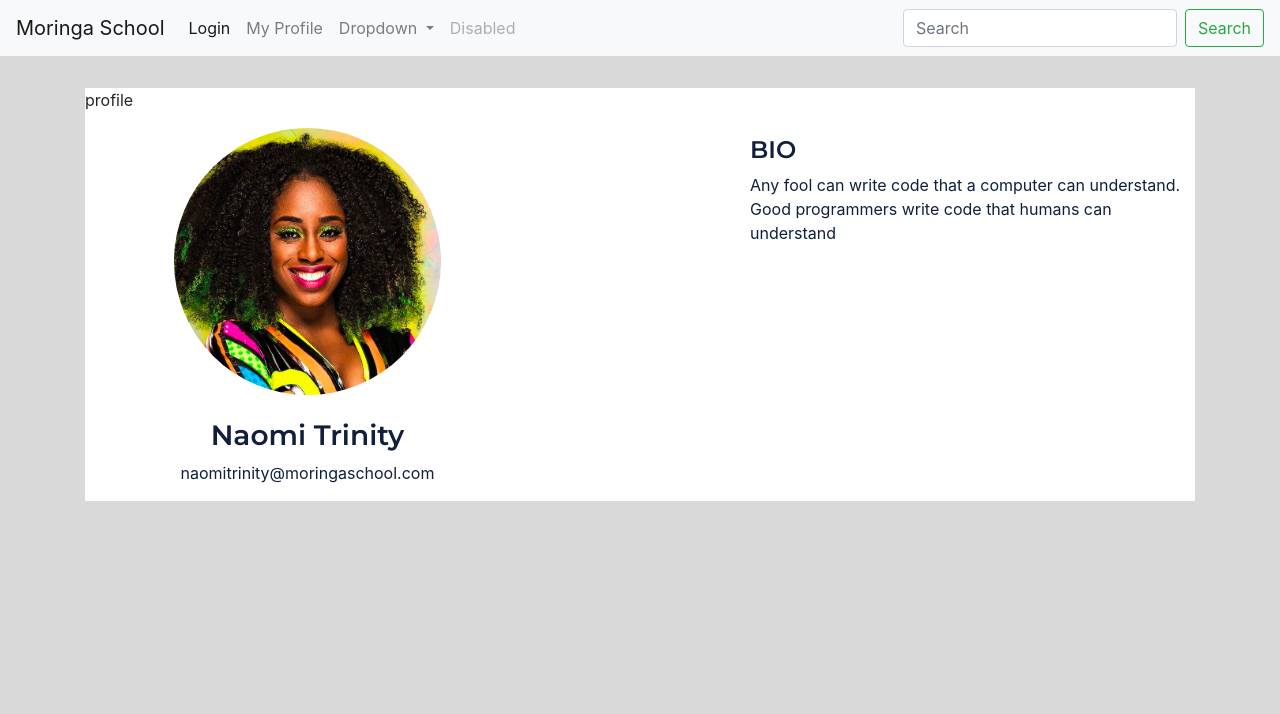
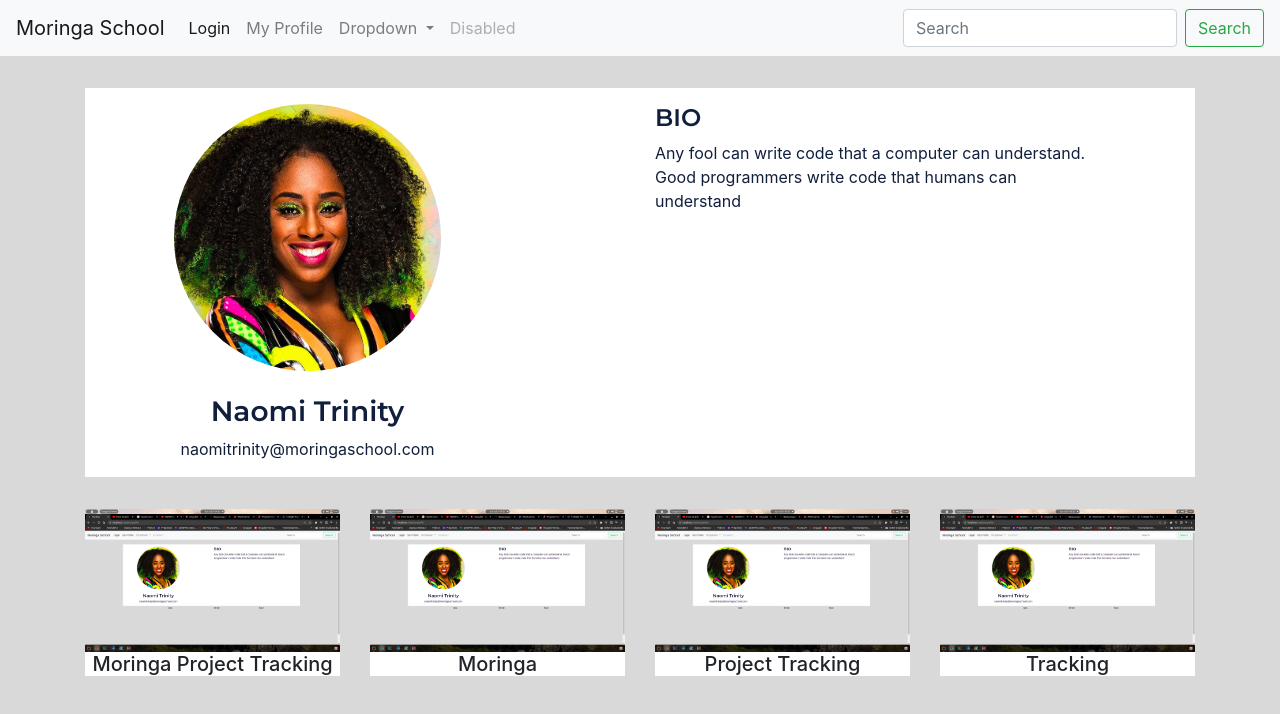
Before and after one commit to AjedidahMwanzia/Projects-tracking, an Angular app in the folder Front-end/Tracker/: page /my-profile in a window 1280 px wide. Shown: the top 714 px of the page. Built offline with nearby package versions, Linux system fonts and the light colour scheme.

Commit message:
ft:add user project images for user upload

```diff
--- a/Front-end/Tracker/src/app/users/user-profile/user-profile.component.css
+++ b/Front-end/Tracker/src/app/users/user-profile/user-profile.component.css
@@ -13,3 +13,7 @@ body{
 .p-description{
     color: #111F3C;
 }
+.uploaded-project{
+    background-color: white;
+
+}
--- a/Front-end/Tracker/src/app/users/user-profile/user-profile.component.html
+++ b/Front-end/Tracker/src/app/users/user-profile/user-profile.component.html
@@ -1,23 +1,52 @@
 <body>
 <div class="container">
+    <!--user profile here-->
    <div class="userdetails">
         <div class="row">
-        <div class="col-5">
-            profile
+            <div class="col-lg-5 col-md-5 col-sm-12">
                 <div class="text-center mt-3" >
                 <img  class="rounded-circle profile-img" src="assets/images/naomi (1).jpg" alt="profile-image" width="60%">
                 <h3 class="mt-4 h-font-semibold" >Naomi Trinity</h3>
                 <p class="p-description">naomitrinity@moringaschool.com</p>
             </div>
             </div>
-        <div class="col-2"></div>
-        <div class="col-5 mt-5">
+            <div class="col-lg-1 col-md-1 col-sm-0"></div>
+            <div class="col-lg-5 col-md-5 col-sm-12 mt-3">
                 <h4 class="h-font-semibold">BIO</h4>
                 <p class="p-description">Any fool can write code that a computer can understand. Good programmers write code that humans can understand</p>
+            </div>
+            <div class="col-lg-1 col-md-1 col-sm-0"></div>
+        </div>
+   </div>
+        <!-- User projects here-->
+        <div class="userprojects mt-3">
+            <div class="row">
+                <!--loop card start-->
+                <div class="col-lg-3 col-md-3 col-sm-12 mt-3">
+                    <div class="uploaded-project">
+                        <img src="assets/images/project1.png" alt="projectscreenshot" width="100%">
+                        <h5 class="text-center project-name">Moringa Project Tracking</h5>
+                    </div>
+                </div>
+                <!--loop card end-->
+                <!--place holders start (delete them)-->
+                <div class="col-lg-3 col-md-3 col-sm-12 mt-3"><div class="uploaded-project">
+                    <img src="assets/images/project1.png" alt="projectscreenshot" width="100%">
+                    <h5 class="text-center project-name">Moringa </h5>
+                </div></div>
+                <div class="col-lg-3 col-md-3 col-sm-12 mt-3"><div class="uploaded-project">
+                    <img src="assets/images/project1.png" alt="projectscreenshot" width="100%">
+                    <h5 class="text-center project-name">Project Tracking</h5>
+                </div></div>
+                <div class="col-lg-3 col-md-3 col-sm-12 mt-3"><div class="uploaded-project">
+                    <img src="assets/images/project1.png" alt="projectscreenshot" width="100%">
+                    <h5 class="text-center project-name"> Tracking</h5>
+                </div></div>
+                <!--place holders end (delete them)-->
             </div>
         </div>
 
 
-   </div>
+
 </div>
 </body>
```
Also changed, not shown: Front-end/Tracker/src/assets/images/project1.png (added). Lines whose indentation alone changed are shown as unchanged.
